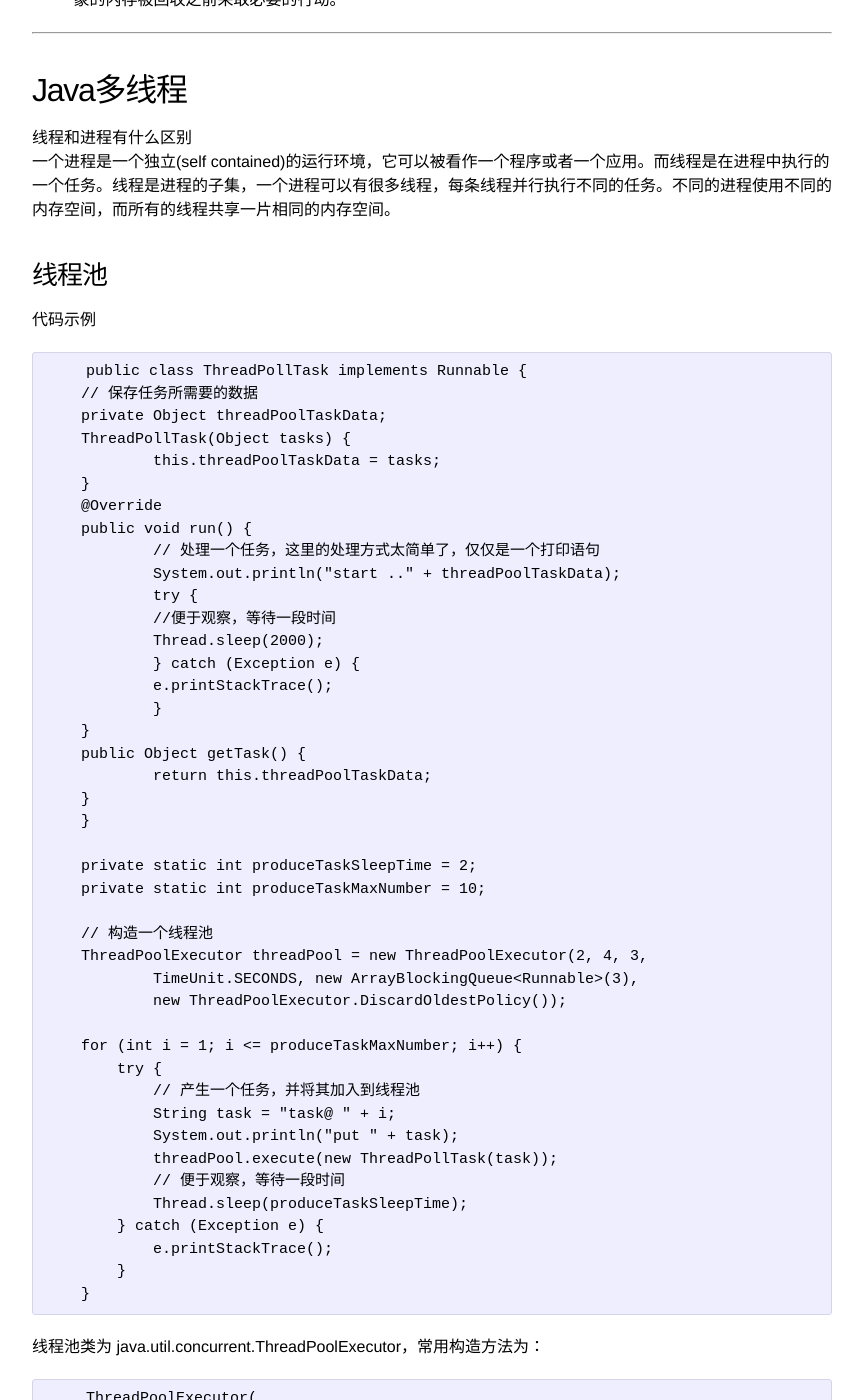
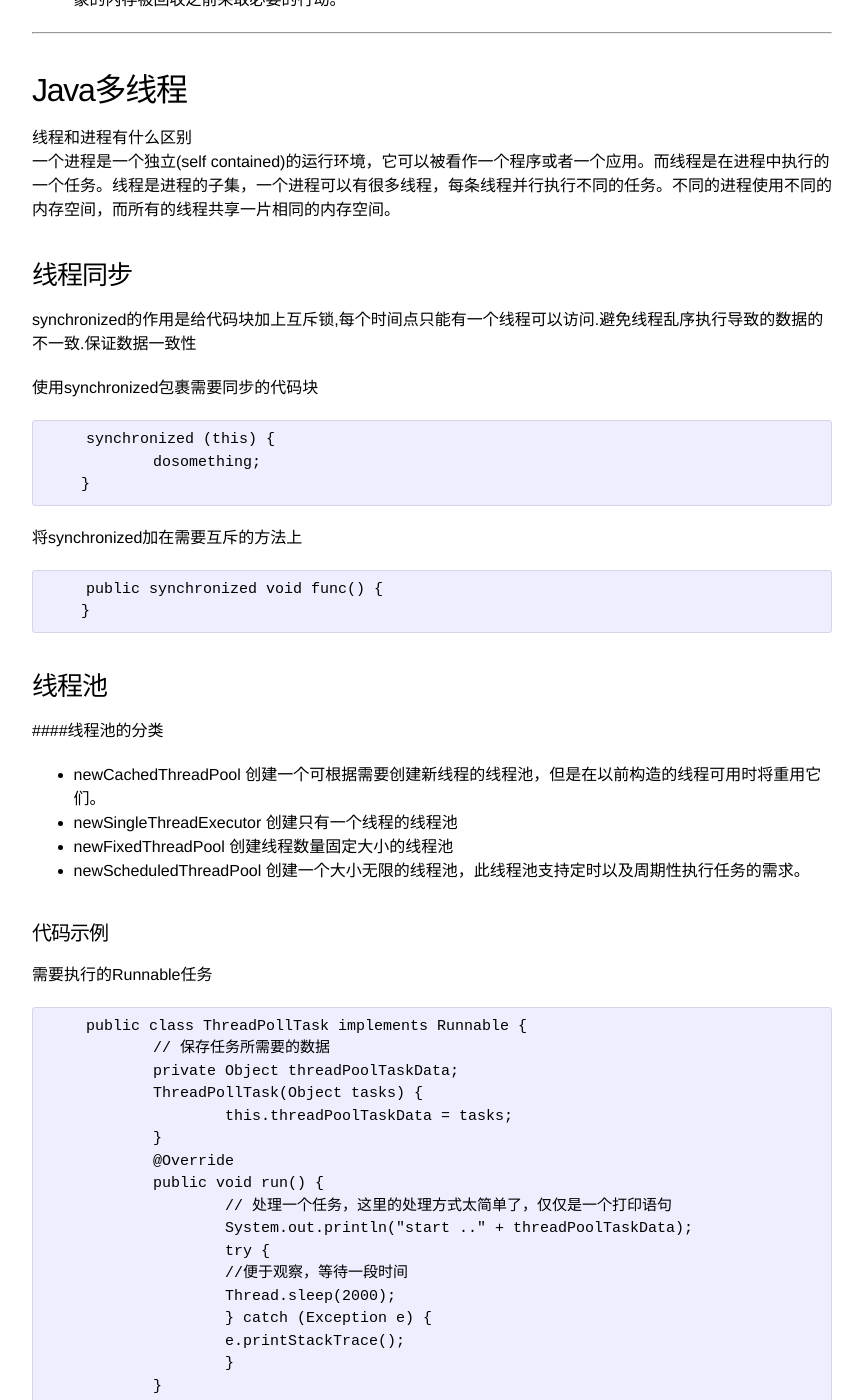
Before and after one commit to viator42/viator42.github.io, a Jekyll site: the page built from _posts/2018-2-24-java-notes.markdown, in a window 1280 px wide and 1400 px high, scrolled down 8494 px. Shown: the whole window, without its empty margins (208-1071 px from the left). Built offline with Jekyll 4.4.1, drawn with Linux system fonts in a browser that asks for light colours; some of the changed text lies outside the part shown.

Commit message:
update post

```diff
--- a/_posts/2018-2-24-java-notes.markdown
+++ b/_posts/2018-2-24-java-notes.markdown
@@ -356,31 +356,62 @@ c. 运行时动态处理，如得到注解信息
 线程和进程有什么区别
 一个进程是一个独立(self contained)的运行环境，它可以被看作一个程序或者一个应用。而线程是在进程中执行的一个任务。线程是进程的子集，一个进程可以有很多线程，每条线程并行执行不同的任务。不同的进程使用不同的内存空间，而所有的线程共享一片相同的内存空间。
 
+### 线程同步
+
+synchronized的作用是给代码块加上互斥锁,每个时间点只能有一个线程可以访问.避免线程乱序执行导致的数据的不一致.保证数据一致性
+
+使用synchronized包裹需要同步的代码块
+
+        synchronized (this) {
+                dosomething;
+        }
+
+将synchronized加在需要互斥的方法上
+
+        public synchronized void func() {
+        }
+
 ### 线程池
 
-代码示例
+####线程池的分类
+
+* newCachedThreadPool 创建一个可根据需要创建新线程的线程池，但是在以前构造的线程可用时将重用它们。
+
+* newSingleThreadExecutor 创建只有一个线程的线程池
+
+* newFixedThreadPool 创建线程数量固定大小的线程池
+
+* newScheduledThreadPool 创建一个大小无限的线程池，此线程池支持定时以及周期性执行任务的需求。
+
+
+
+#### 代码示例
+
+需要执行的Runnable任务
 
         public class ThreadPollTask implements Runnable {
-        // 保存任务所需要的数据
-        private Object threadPoolTaskData;
-        ThreadPollTask(Object tasks) {
-                this.threadPoolTaskData = tasks;
-        }
-        @Override
-        public void run() {
-                // 处理一个任务，这里的处理方式太简单了，仅仅是一个打印语句
-                System.out.println("start .." + threadPoolTaskData);
-                try {
-                //便于观察，等待一段时间
-                Thread.sleep(2000);
-                } catch (Exception e) {
-                e.printStackTrace();
+                // 保存任务所需要的数据
+                private Object threadPoolTaskData;
+                ThreadPollTask(Object tasks) {
+                        this.threadPoolTaskData = tasks;
+                }
+                @Override
+                public void run() {
+                        // 处理一个任务，这里的处理方式太简单了，仅仅是一个打印语句
+                        System.out.println("start .." + threadPoolTaskData);
+                        try {
+                        //便于观察，等待一段时间
+                        Thread.sleep(2000);
+                        } catch (Exception e) {
+                        e.printStackTrace();
+                        }
+                }
+                public Object getTask() {
+                        return this.threadPoolTaskData;
                 }
         }
-        public Object getTask() {
-                return this.threadPoolTaskData;
-        }
-        }
+
+线程池创建
 
         private static int produceTaskSleepTime = 2;
         private static int produceTaskMaxNumber = 10;
@@ -434,5 +465,4 @@ CallerRunsPolicy
 在调用execute的线程里面执行此command，会阻塞入口
 
 用户自定义拒绝策略（最常用）
-实现RejectedExecutionHandler，并自己定义策略模式
-下我们以ThreadPoolExecutor为例展示下线程池的工作流程图
+实现RejectedExecutionHandler，并自己定义策略模式下我们以ThreadPoolExecutor为例展示下线程池的工作流程图
```
